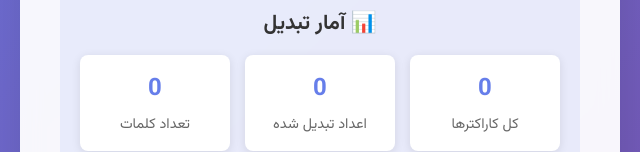
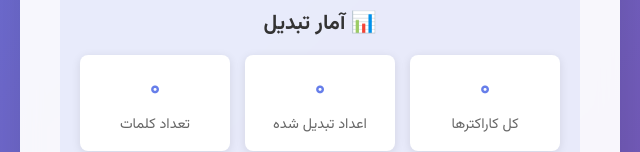
Before and after one commit to aminone/persian-digit-converter, a plain HTML site: page index.html in a window 1280 px wide. Shown: the part 654-806 px from the top of the page, 320-960 px from the left. Drawn offline with Linux system fonts and the light colour scheme.

Commit message:
Update index.html

```diff
--- a/index.html
+++ b/index.html
@@ -284,15 +284,15 @@
             <h3>📊 آمار تبدیل</h3>
             <div class="stats-grid">
                 <div class="stat-item">
-                    <div class="stat-number" id="totalChars">0</div>
+                    <div class="stat-number" id="totalChars">۰</div>
                     <div class="stat-label">کل کاراکترها</div>
                 </div>
                 <div class="stat-item">
-                    <div class="stat-number" id="convertedDigits">0</div>
+                    <div class="stat-number" id="convertedDigits">۰</div>
                     <div class="stat-label">اعداد تبدیل شده</div>
                 </div>
                 <div class="stat-item">
-                    <div class="stat-number" id="wordCount">0</div>
+                    <div class="stat-number" id="wordCount">۰</div>
                     <div class="stat-label">تعداد کلمات</div>
                 </div>
             </div>
```
